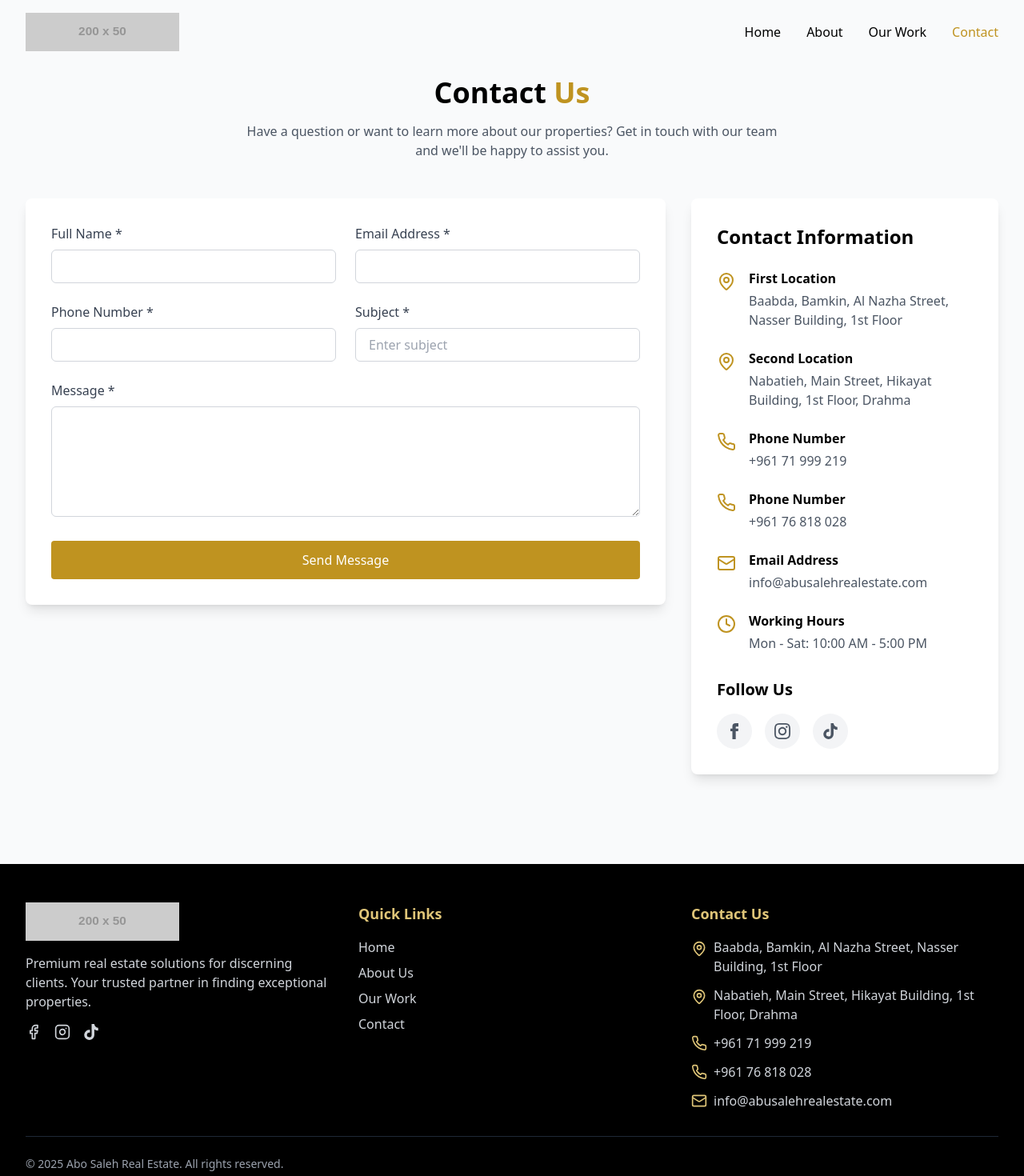
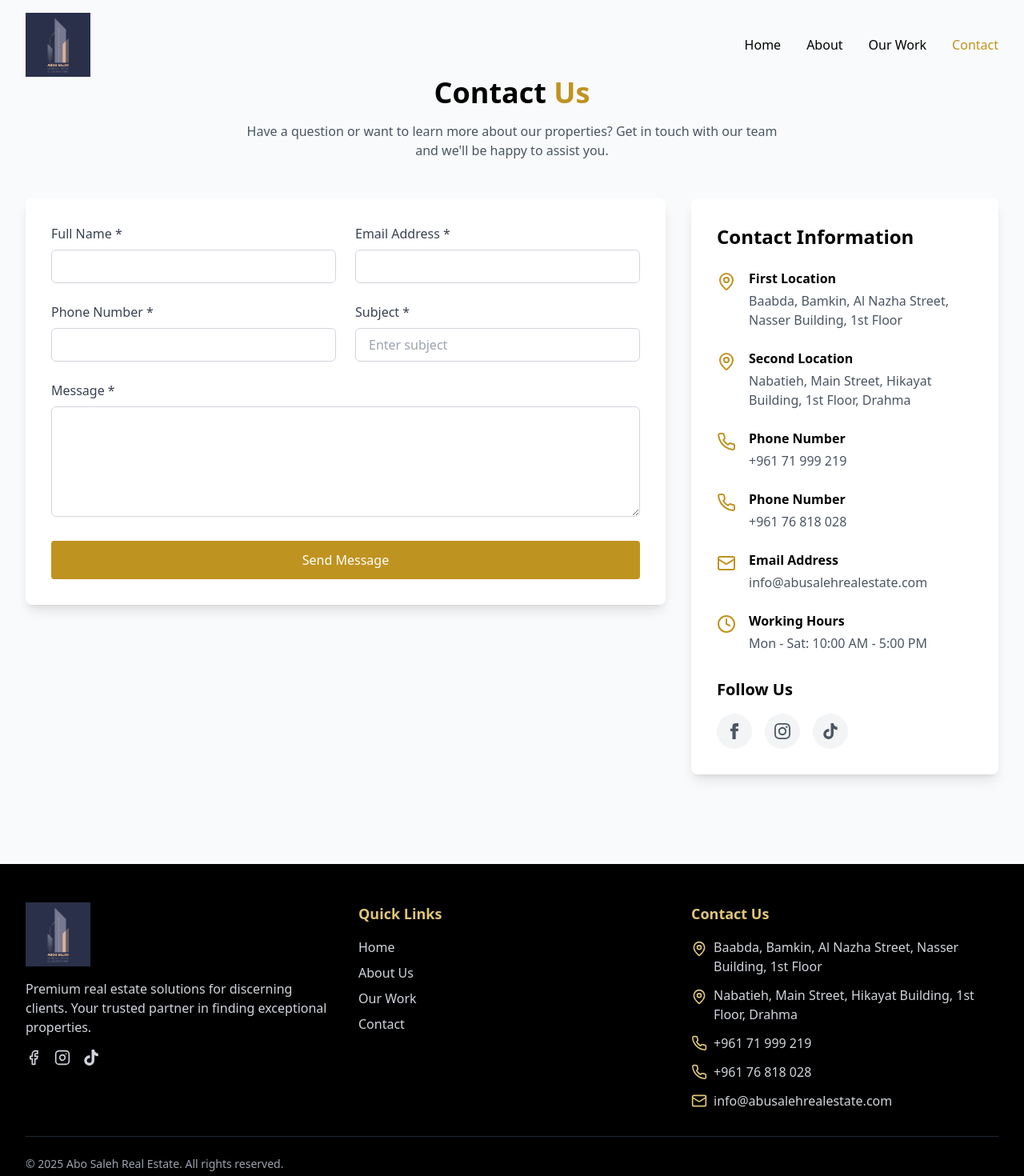
Before and after one commit to hasanborshalli/Abo-Saleh, a React (Vite) app: page /contact in a window 1280 px wide. Shown: the top 1470 px of the page at 80% size. Built offline with nearby package versions, Linux system fonts and the light colour scheme.

Commit message:
add logo

```diff
--- a/index.html
+++ b/index.html
@@ -2,8 +2,8 @@
 <html lang="en">
     <head>
         <meta charset="UTF-8" />
-        <link rel="icon" type="image/svg+xml" href="/vite.svg" />
         <meta name="viewport" content="width=device-width, initial-scale=1.0" />
+        <link rel="icon" href="/public/logo.png" />
         <title>Abo Saleh Real Estate</title>
     </head>
     <body>
--- a/src/components/Layout/Footer.tsx
+++ b/src/components/Layout/Footer.tsx
@@ -15,9 +15,9 @@ const Footer = () => {
                     {/* Company Info */}
                     <div>
                         <img
-                            src="https://placehold.co/200x50/BF9320/FFFFFF?text=Abu+Saleh"
+                            src="/logo.png"
                             alt="Abo Saleh Real Estate"
-                            className="h-12 mb-4"
+                            className="h-16 md:h-20 w-auto object-contain mb-4"
                         />
                         <p className="text-gray-300 mb-4">
                             Premium real estate solutions for discerning
--- a/src/components/Layout/Navbar.tsx
+++ b/src/components/Layout/Navbar.tsx
@@ -47,9 +47,9 @@ const Navbar = () => {
             <div className="container mx-auto px-4 md:px-8 flex justify-between items-center">
                 <Link to="/" className="flex items-center">
                     <img
-                        src="https://placehold.co/200x50/BF9320/FFFFFF?text=Abu+Saleh"
+                        src="/logo.png"
                         alt="Abo Saleh Real Estate"
-                        className="h-10 md:h-12"
+                        className="h-16 md:h-20 w-auto object-contain"
                     />
                 </Link>
                 {/* Desktop Navigation */}
```
Also changed, not shown: public/logo.png (added), 1 other file (tests, documents, lock files or other folders).
